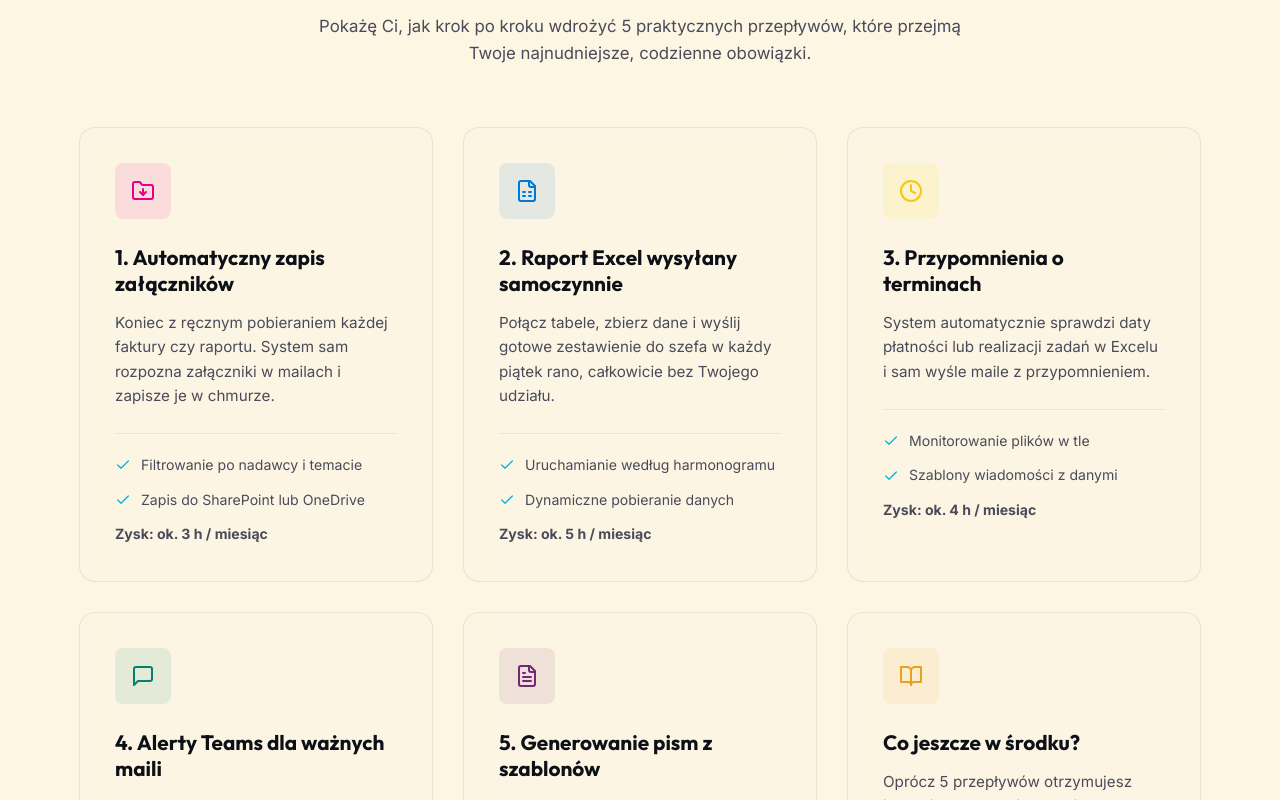
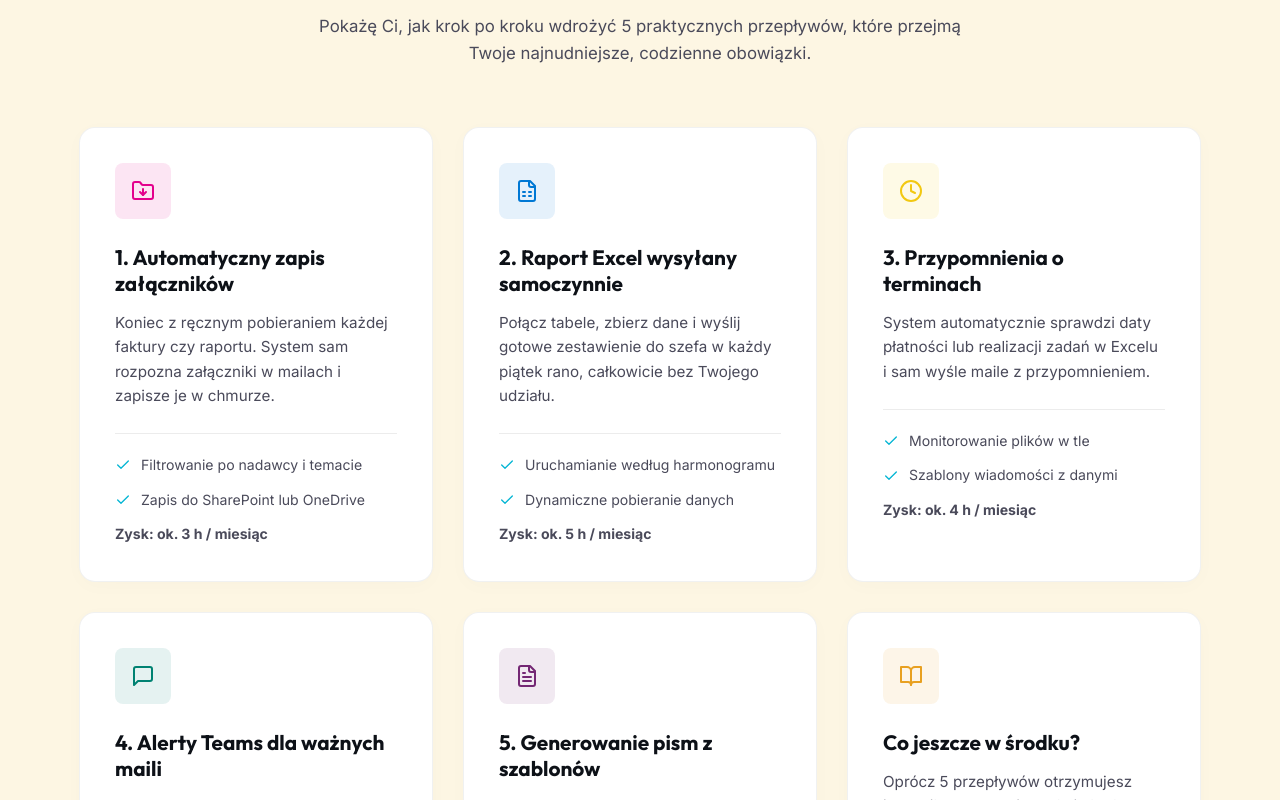
Before and after one commit to WojciechMankowski/ladyPages, a Vue app: page / in a window 1280 px wide. Shown: the part 1440-2240 px from the top of the page. Built offline with nearby package versions, Linux system fonts and the light colour scheme.

Commit message:
Fix spec-card background and border styling in Light Mode

```diff
--- a/src/style.css
+++ b/src/style.css
@@ -1447,6 +1447,18 @@ html.light .cert-item {
     background: rgba(15, 23, 42, 0.02);
 }
 
+html.light .spec-card {
+    background: #ffffff;
+    border-color: rgba(13, 17, 23, 0.06);
+    box-shadow: 0 4px 20px rgba(13, 17, 23, 0.02);
+}
+
+html.light .spec-card:hover {
+    border-color: rgba(13, 17, 23, 0.12);
+    box-shadow: 0 12px 30px rgba(13, 22, 87, 0.08);
+}
+
+
 
 /* Theme Toggle Button Styling */
 .theme-toggle {
```
